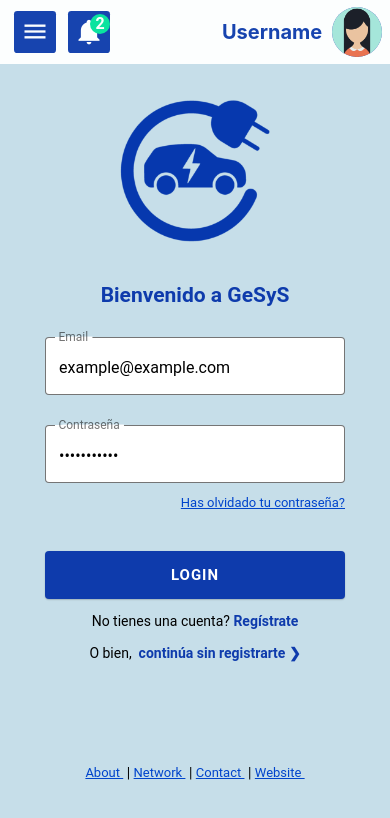
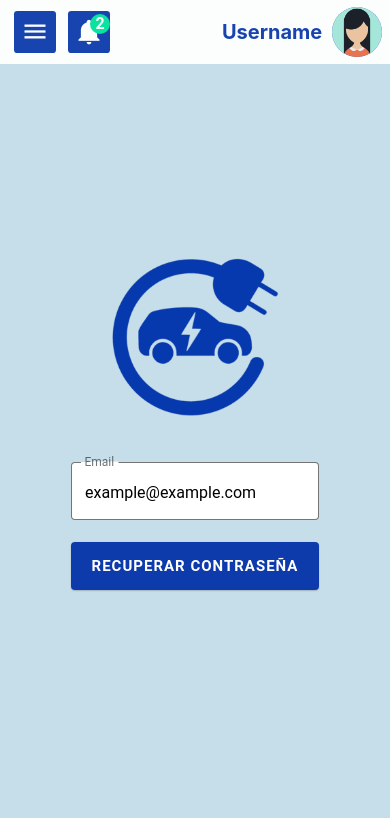
Before and after one commit to PTIN2022/gesys-mobile-app, a React Native app: screen /NoPassScreen in a window 390 px wide. Shown: the top 818 px of the page. Built offline with nearby package versions, Linux system fonts and the light colour scheme; what react-native-status-bar-height would draw is missing.

Commit message:
Recuperar password - Screen recuperacion de password - Algunos estilos de la screen

```diff
--- a/App.js
+++ b/App.js
@@ -9,6 +9,7 @@ import {
   LoginScreen,
   ArchivoAux,
   SignupScreen,
+  NoPassScreen,
 } from './src/views'
 
 const Stack = createStackNavigator()
@@ -28,6 +29,7 @@ class App extends React.Component {
             <Stack.Screen name="MainScreen" component={MainScreen} />
             <Stack.Screen name="ArchivoAux" component={ArchivoAux} />
             <Stack.Screen name="SignupScreen" component={SignupScreen} />
+            <Stack.Screen name="NoPassScreen" component={NoPassScreen} />
           </Stack.Navigator>
         </NavigationContainer>
         <Layout />
--- a/src/views/LoginScreen.js
+++ b/src/views/LoginScreen.js
@@ -53,7 +53,7 @@ export default function LoginScreen({ navigation }) {
       />
       <View style={styles.forgotPassword}>
         <TouchableOpacity
-          onPress={() => navigation.navigate('ArchivoAux')}
+          onPress={() => navigation.navigate('NoPassScreen')}
         >
           <Text style={styles.forgot}>Has olvidado tu contraseña?</Text>
         </TouchableOpacity>
--- /dev/null
+++ b/src/views/NoPassScreen.js
@@ -0,0 +1,66 @@
+import { StatusBar } from 'expo-status-bar';
+import {StyleSheet, View, Image} from 'react-native';
+import Background from '../components/Background';
+import Button from '../components/Button';
+import TextInput from '../components/TextInput';
+import { emailValidator } from '../helpers/emailValidator'
+import { useState } from 'react';
+
+export default function App({navigation}) {
+
+  const [email, setEmail] = useState({ value: 'example@example.com', error: '' })
+
+  return (
+
+    <Background>
+    <View style={styles.container}>
+      <Image source={require('../assets/logo.png')}
+        style={styles.ima}
+      />
+      <TextInput
+        label="Email"
+        returnKeyType="next"
+        value={email.value}
+        onChangeText={(text) => setEmail({ value: text, error: '' })}
+        error={!!email.error}
+        errorText={email.error}
+        autoCapitalize="none"
+        autoCompleteType="email"
+        textContentType="emailAddress"
+        keyboardType="email-address"
+      />
+      <StatusBar style="auto" />
+      <Button mode="contained" onPress={()=>{
+        const emailError = emailValidator(email.value)
+        if (emailError){
+          setEmail({ ...email, error: emailError })
+          return
+        }
+        alert('Tu solicitud ha sido aceptada. Por favor, revisa tu correo.')
+        navigation.replace('LoginScreen')
+      }}>
+        Recuperar contraseña
+      </Button>
+
+    </View>
+</Background>
+
+
+  );
+}
+
+const styles = StyleSheet.create({
+  container: {
+    flex: 1,
+    alignItems: 'center',
+    justifyContent: 'center',
+    fontSize: 5,
+  },
+  ima: {
+    height: 200, width: 200, paddingTop: 10,
+    alignItems: 'center', justifyContent: 'flex-start',
+  },
+  txt: {
+    fontSize: 16,
+  },
+});
--- a/src/views/index.js
+++ b/src/views/index.js
@@ -2,3 +2,4 @@ export { default as LoginScreen } from './LoginScreen'
 export { default as ArchivoAux } from './ArchivoAux'
 export { default as MainScreen } from './MainScreen'
 export { default as SignupScreen } from './SignupScreen'
+export { default as NoPassScreen} from  './NoPassScreen'
```
